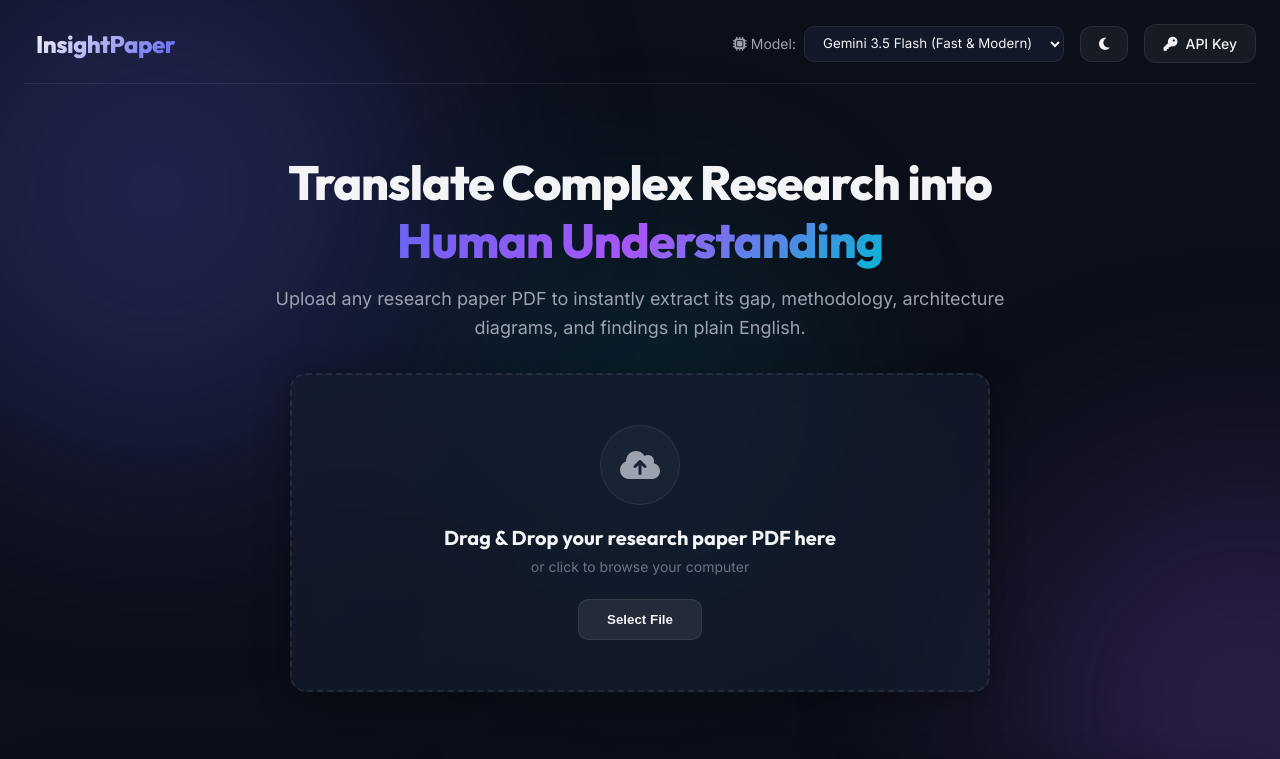
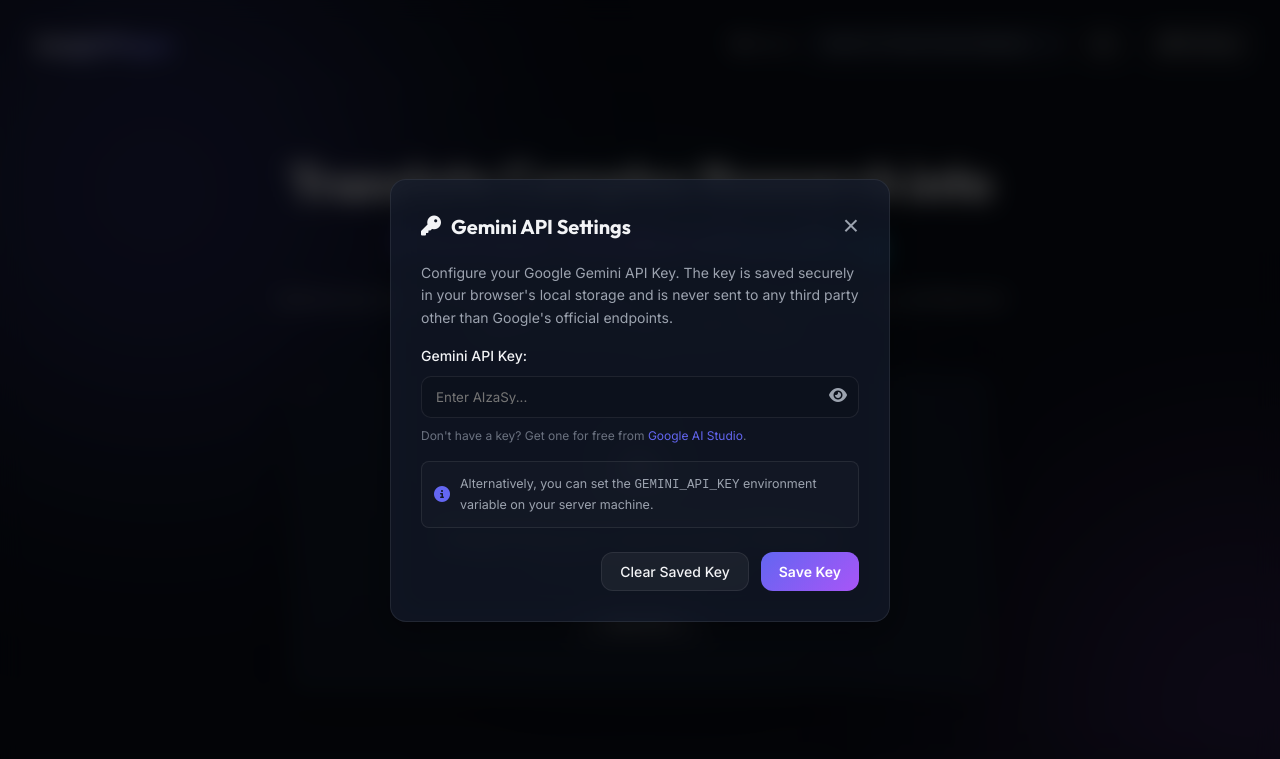
Before and after one commit to akhileshyadav8/InsightPaper, a plain HTML site: page frontend/index.html in a window 1280 px wide. Both pictures are taken after a click on the button "API Key". Shown: the top 759 px of the page. Drawn offline with Linux system fonts and the light colour scheme; a script that the page names is missing.

Commit message:
fix: add inline onclick handlers and high z-index for API Key settings modal

```diff
--- a/frontend/index.html
+++ b/frontend/index.html
@@ -46,7 +46,7 @@
                     <i class="fa-solid fa-moon"></i>
                 </button>
 
-                <button id="api-key-btn" class="glass-btn secondary-btn" title="Configure API Key">
+                <button id="api-key-btn" class="glass-btn secondary-btn" onclick="document.getElementById('api-key-modal').classList.add('active')" title="Configure API Key">
                     <i class="fa-solid fa-key"></i> <span class="btn-text">API Key</span>
                 </button>
 
@@ -370,11 +370,11 @@
     </div>
 
     <!-- API Key Modal -->
-    <div id="api-key-modal" class="modal-overlay">
+    <div id="api-key-modal" class="modal-overlay" onclick="if(event.target===this) this.classList.remove('active')">
         <div class="modal-card glass-panel">
             <div class="modal-header">
                 <h3><i class="fa-solid fa-key"></i> Gemini API Settings</h3>
-                <button id="close-modal-btn" class="close-btn">&times;</button>
+                <button id="close-modal-btn" class="close-btn" onclick="document.getElementById('api-key-modal').classList.remove('active')">&times;</button>
             </div>
             <div class="modal-body">
                 <p>Configure your Google Gemini API Key. The key is saved securely in your browser's local storage and is never sent to any third party other than Google's official endpoints.</p>
--- a/frontend/style.css
+++ b/frontend/style.css
@@ -1142,9 +1142,10 @@
     left: 0;
     width: 100%;
     height: 100%;
-    background: rgba(0, 0, 0, 0.6);
-    backdrop-filter: blur(8px);
-    z-index: 100;
+    background: rgba(0, 0, 0, 0.7);
+    backdrop-filter: blur(12px);
+    -webkit-backdrop-filter: blur(12px);
+    z-index: 99999;
     display: none;
     align-items: center;
     justify-content: center;
@@ -1152,7 +1153,7 @@
 }
 
 .modal-overlay.active {
-    display: flex;
+    display: flex !important;
 }
 
 .modal-card {
```
